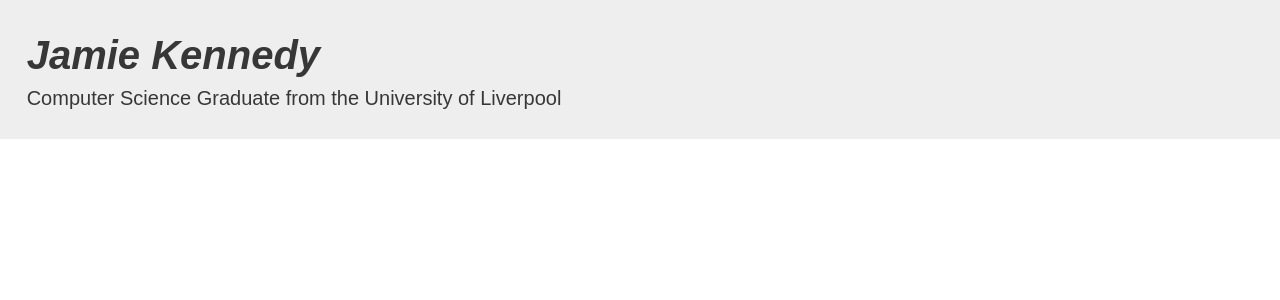
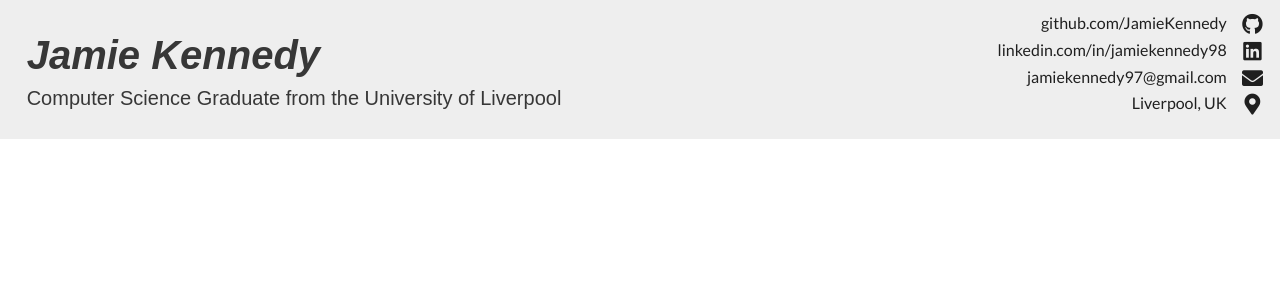
Before and after one commit to JamieKennedy/portfolio_website, a React (Create React App) app: page / in a window 1280 px wide. Shown: the top 300 px of the page. Built offline with nearby package versions, Linux system fonts and the light colour scheme.

Commit message:
Added social links

```diff
--- a/src/CSS/Home.css
+++ b/src/CSS/Home.css
@@ -13,13 +13,17 @@
   background-color: #eeeeee;
 }
 
+.pointer {
+  cursor: pointer;
+}
+
 p {
   font-family: "Roboto", sans-serif;
 }
 
-.headerTitle {
+.titleContainer {
   float: left;
-  width: 50%;
+  width: 70%;
   padding: 20pt;
 }
 
@@ -37,9 +41,28 @@
   font-size: 15pt;
 }
 
-.socialsRoot {
+.socialsContainer {
+  padding: 10pt;
+  width: 250pt;
   float: right;
-  width: 50%;
+}
+
+.social {
+  width: 400px;
+  padding-bottom: 20pt;
+}
+
+.socialText {
+  width: 70%;
+  float: left;
+  text-align: right;
+  padding-right: 10pt;
+  font-size: 12pt;
+}
+
+.socialIcon {
+  width: 30%;
+  float: right;
 }
 
 /*# sourceMappingURL=Home.css.map */
--- a/src/SCSS/Home.scss
+++ b/src/SCSS/Home.scss
@@ -7,13 +7,17 @@
 	background-color: $palette1;
 }
 
+.pointer {
+	cursor: pointer;
+}
+
 p {
 	font-family: 'Roboto', sans-serif;
 }
 
-.headerTitle {
+.titleContainer {
 	float: left;
-	width: 50%;
+	width: 70%;
 	padding: 20pt;
 }
 
@@ -33,7 +37,26 @@
 	}
 }
 
-.socialsRoot {
+.socialsContainer {
+	padding: 10pt;
+	width: 250pt;
 	float: right;
-	width: 50%;
 }
+
+.social {
+	width: 400px;
+	padding-bottom: 20pt;
+}
+
+.socialText {
+	width: 70%;
+	float: left;
+	text-align: right;
+	padding-right: 10pt;
+	font-size: 12pt;
+}
+
+.socialIcon {
+	width: 30%;
+	float: right;
+}
--- a/src/components/HeaderTitle.tsx
+++ b/src/components/HeaderTitle.tsx
@@ -2,7 +2,7 @@
 
 const HeaderTitle = () => {
 	return (
-		<div className={'headerTitle'}>
+		<div className={'titleContainer'}>
 			<p className={'title main'}>Jamie Kennedy</p>
 			<p className={'title sub'}>Computer Science Graduate from the University of Liverpool</p>
 		</div>
--- /dev/null
+++ b/src/components/SocialLink.tsx
@@ -0,0 +1,26 @@
+import React from 'react';
+
+interface SocialLinkProps {
+	text: string;
+	icon: string;
+	link: string | null;
+}
+
+const SocialLink = ({ text, icon, link }: SocialLinkProps) => {
+	const onClick = () => {
+		if (link) {
+			window.location.href = link;
+		}
+	};
+
+	return (
+		<div className={`social ${link ? 'pointer' : ''}`} onClick={onClick}>
+			<div className={'socialText'}>{text}</div>
+			<div className={'socialIcon'}>
+				<i className={`${icon} icon large`} />
+			</div>
+		</div>
+	);
+};
+
+export default SocialLink;
--- a/src/components/Socials.tsx
+++ b/src/components/Socials.tsx
@@ -1,10 +1,20 @@
 import React from 'react';
-import Icon from './Icon';
+import SocialLink from './SocialLink';
 
 const Socials = () => {
-	const soials = [''];
-
-	return <div className={'socialsRoot'}></div>;
+	return (
+		<div className={'socialsContainer'}>
+			<SocialLink text={'github.com/JamieKennedy'} icon={'github'} link={'https://github.com/JamieKennedy'} />
+			<SocialLink
+				text={'linkedin.com/in/jamiekennedy98'}
+				icon={'linkedin'}
+				link={'https://www.linkedin.com/in/jamiekennedy98/'}
+			/>
+			<SocialLink text={'jamiekennedy97@gmail.com'} icon={'envelope'} link={'mailto:jamiekennedy97@gmail.com'} />
+			{/*<SocialLink text={'07523266225'} icon={'phone'} link={null} />*/}
+			<SocialLink text={'Liverpool, UK'} icon={'map marker alternate'} link={null} />
+		</div>
+	);
 };
 
 export default Socials;
```
Also changed, not shown: src/components/Icon.tsx (deleted, +0 -7 lines), 1 other file (tests, documents, lock files or other folders).
